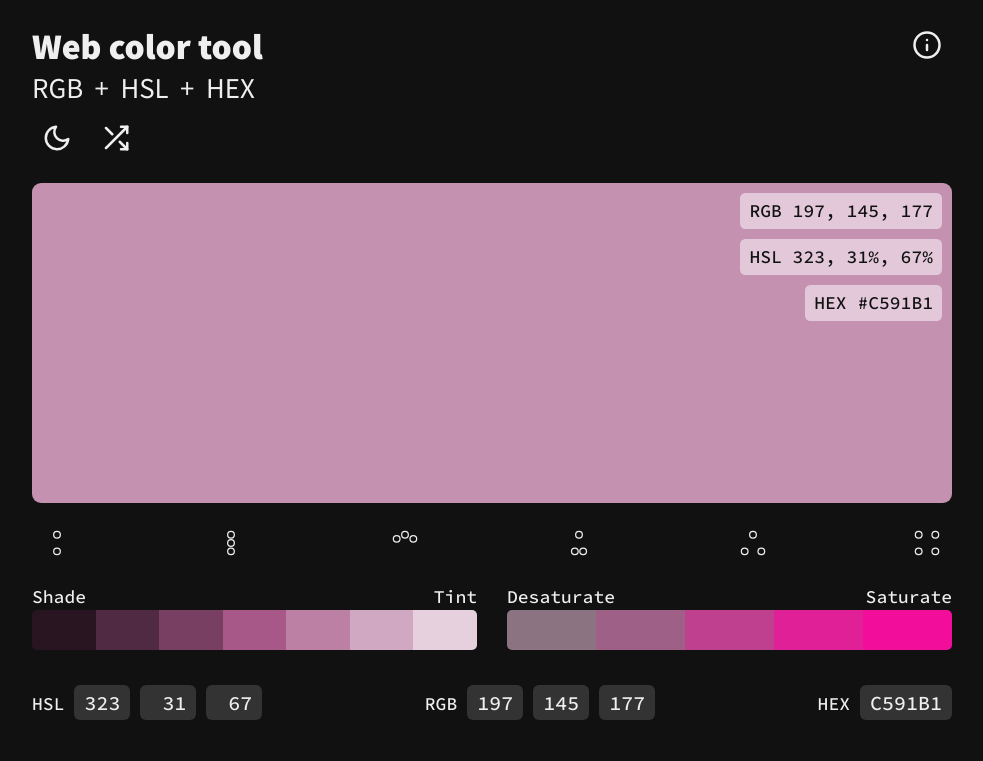
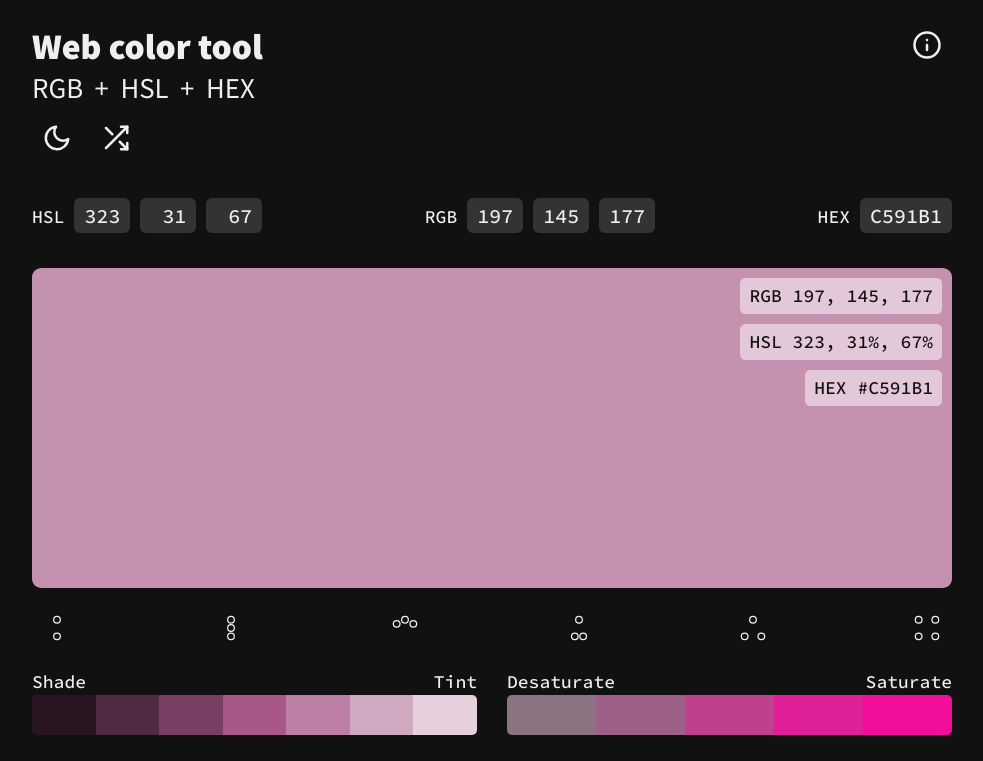
Before and after one commit to murbar/web-color-tool, a React (Create React App) app: page / in a window 1280 px wide. Shown: the top 761 px of the page, without its empty margins (148-1131 px from the left). Built offline with nearby package versions, Linux system fonts and the light colour scheme.

Commit message:
Move inputs to top of app

```diff
--- a/src/App.js
+++ b/src/App.js
@@ -106,9 +106,9 @@ function App({ initialColor, darkMode, location }) {
           <ThemeControl onToggle={toggleTheme} toggled={darkMode} />
           <RandomizeControl onClick={randomizeColor} />
         </Controls>
+        <ValueInputs setColor={setColor} colorValues={colorValues} />
         <Preview colorValues={colorValues} />
         <ColorAdjustControls setColor={setColor} colorValues={colorValues} />
-        <ValueInputs setColor={setColor} colorValues={colorValues} />
         <ValueSlider setColor={setColor} colorValues={colorValues} />
         {/* <Swatch rgbValues={colorValues.rgb} /> */}
         {/* <Link to="/hsl/168/81/56">Green color</Link> */}
```
